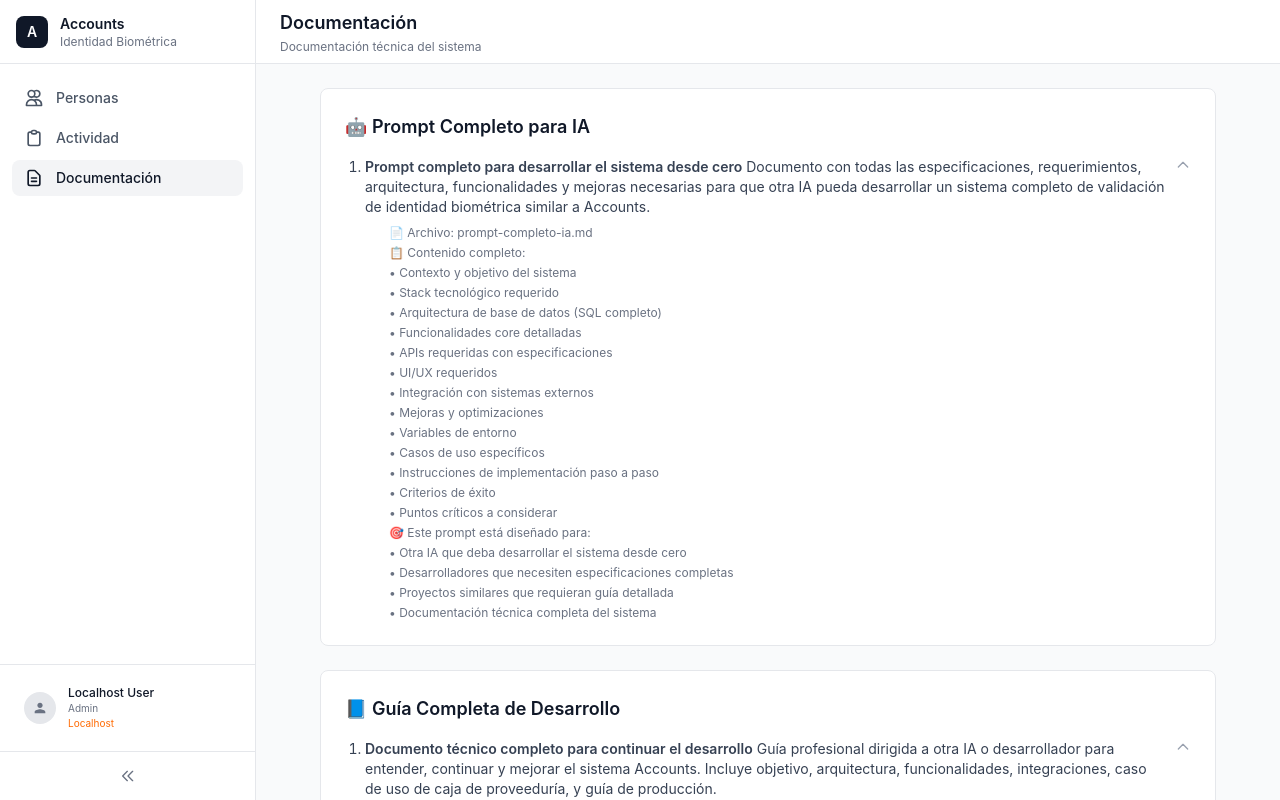
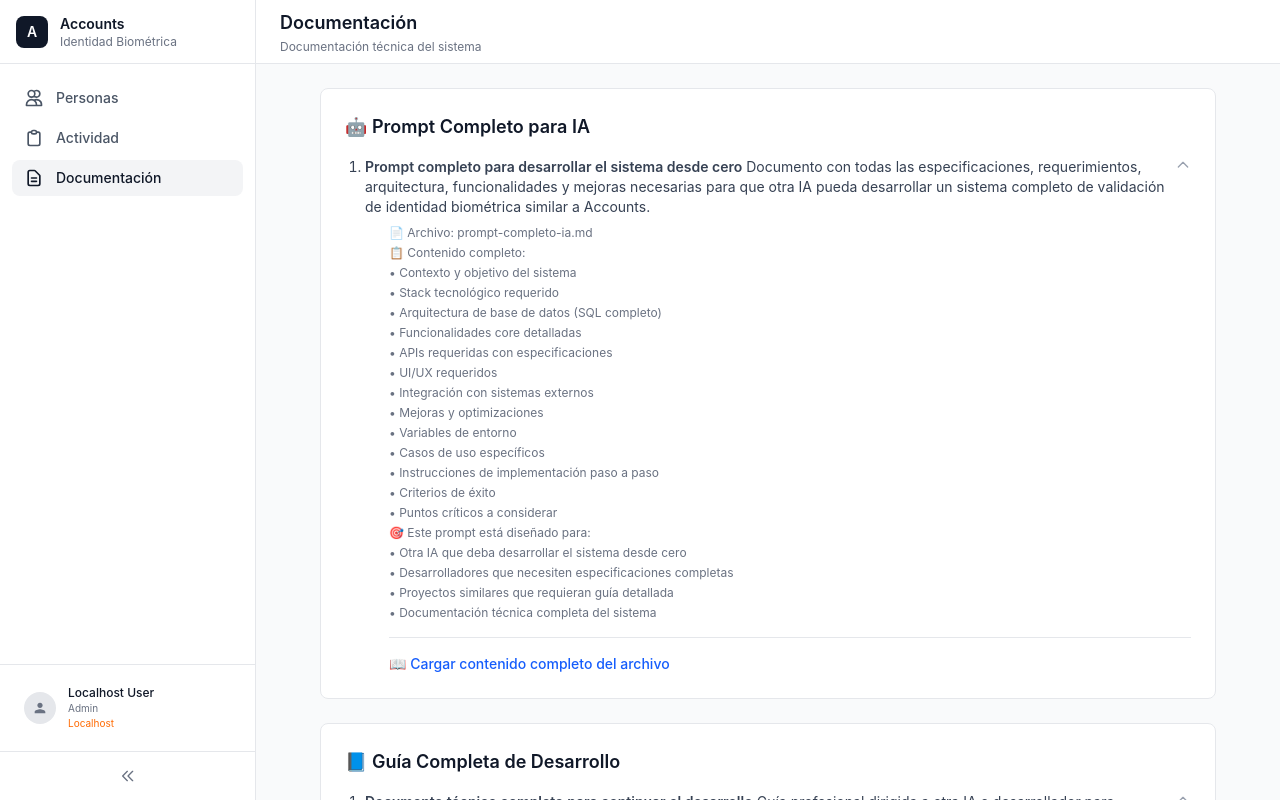
Before and after one commit to puntoindigo/accounts, a Next.js app: page /documentacion in a window 1280 px wide. Built offline with nearby package versions, Linux system fonts and the light colour scheme; no server answers.

Commit message:
feat: mostrar contenido completo de archivos markdown en documentación

```diff
--- /dev/null
+++ b/src/app/api/documentacion/[file]/route.ts
@@ -0,0 +1,39 @@
+import { NextRequest, NextResponse } from 'next/server';
+import { readFileSync } from 'fs';
+import { join } from 'path';
+
+export async function GET(
+  request: NextRequest,
+  { params }: { params: Promise<{ file: string }> }
+) {
+  const { file } = await params;
+
+  // Validar que el archivo sea seguro (solo .md)
+  if (!file.endsWith('.md')) {
+    return NextResponse.json({ error: 'Invalid file type' }, { status: 400 });
+  }
+
+  // Lista blanca de archivos permitidos
+  const allowedFiles = [
+    'prompt-completo-ia.md',
+    'guia-completa-desarrollo.md'
+  ];
+
+  if (!allowedFiles.includes(file)) {
+    return NextResponse.json({ error: 'File not allowed' }, { status: 403 });
+  }
+
+  try {
+    const filePath = join(process.cwd(), 'src', 'app', 'documentacion', file);
+    const content = readFileSync(filePath, 'utf-8');
+
+    return NextResponse.json({ content }, {
+      headers: {
+        'Content-Type': 'application/json',
+      },
+    });
+  } catch (error) {
+    console.error('Error reading file:', error);
+    return NextResponse.json({ error: 'File not found' }, { status: 404 });
+  }
+}
--- a/src/app/documentacion/page.tsx
+++ b/src/app/documentacion/page.tsx
@@ -4,9 +4,15 @@ import { useSession } from 'next-auth/react';
 import { useState, useEffect } from 'react';
 import Layout from '@/components/Layout';
 
+interface DocumentContent {
+  [key: string]: string | null;
+}
+
 export default function DocumentacionPage() {
   const { data: session, status } = useSession();
   const [collapsedDocs, setCollapsedDocs] = useState<Set<number>>(new Set());
+  const [docContents, setDocContents] = useState<DocumentContent>({});
+  const [loadingDocs, setLoadingDocs] = useState<Set<string>>(new Set());
 
   // Prevenir indexación por buscadores (meta tags adicionales)
   useEffect(() => {
@@ -59,6 +65,48 @@ export default function DocumentacionPage() {
     });
   };
 
+  const loadMarkdownContent = async (fileName: string) => {
+    // Si ya está cargado, no volver a cargar
+    if (docContents[fileName] !== undefined) {
+      return;
+    }
+
+    // Si ya está cargando, esperar
+    if (loadingDocs.has(fileName)) {
+      return;
+    }
+
+    setLoadingDocs(prev => new Set(prev).add(fileName));
+
+    try {
+      const response = await fetch(`/api/documentacion/${fileName}`);
+      if (response.ok) {
+        const data = await response.json();
+        setDocContents(prev => ({
+          ...prev,
+          [fileName]: data.content
+        }));
+      } else {
+        setDocContents(prev => ({
+          ...prev,
+          [fileName]: null
+        }));
+      }
+    } catch (error) {
+      console.error('Error loading markdown:', error);
+      setDocContents(prev => ({
+        ...prev,
+        [fileName]: null
+      }));
+    } finally {
+      setLoadingDocs(prev => {
+        const next = new Set(prev);
+        next.delete(fileName);
+        return next;
+      });
+    }
+  };
+
   if (effectiveStatus === 'loading') {
     return (
       <div className="min-h-screen bg-white flex items-center justify-center">
@@ -87,6 +135,7 @@ export default function DocumentacionPage() {
         {
           title: 'Prompt completo para desarrollar el sistema desde cero',
           description: 'Documento con todas las especificaciones, requerimientos, arquitectura, funcionalidades y mejoras necesarias para que otra IA pueda desarrollar un sistema completo de validación de identidad biométrica similar a Accounts.',
+          markdownFile: 'prompt-completo-ia.md',
           details: [
             '📄 Archivo: prompt-completo-ia.md',
             '📋 Contenido completo:',
@@ -119,6 +168,7 @@ export default function DocumentacionPage() {
         {
           title: 'Documento técnico completo para continuar el desarrollo',
           description: 'Guía profesional dirigida a otra IA o desarrollador para entender, continuar y mejorar el sistema Accounts. Incluye objetivo, arquitectura, funcionalidades, integraciones, caso de uso de caja de proveeduría, y guía de producción.',
+          markdownFile: 'guia-completa-desarrollo.md',
           details: [
             '📄 Archivo: guia-completa-desarrollo.md',
             '📋 Contenido:',
@@ -319,10 +369,15 @@ export default function DocumentacionPage() {
                         <span className="font-semibold">{item.title}</span>
                         <span className="ml-1">{item.description}</span>
                       </div>
-                      {item.details.length > 0 && (
+                      {(item.details?.length > 0 || item.markdownFile) && (
                         <button
                           type="button"
-                          onClick={() => toggleDoc(globalIndex)}
+                          onClick={() => {
+                            toggleDoc(globalIndex);
+                            if (!isCollapsed && item.markdownFile) {
+                              loadMarkdownContent(item.markdownFile);
+                            }
+                          }}
                           className="text-gray-400 hover:text-gray-600 transition"
                         >
                           <svg
@@ -336,11 +391,50 @@ export default function DocumentacionPage() {
                         </button>
                       )}
                     </div>
-                    {!isCollapsed && item.details.length > 0 && (
-                      <div className="mt-2 text-xs text-gray-500 space-y-1 ml-6">
-                        {item.details.map((detail, detailIndex) => (
-                          <p key={detailIndex}>{detail}</p>
-                        ))}
+                    {!isCollapsed && (
+                      <div className="mt-2 space-y-3 ml-6">
+                        {item.details && item.details.length > 0 && (
+                          <div className="text-xs text-gray-500 space-y-1">
+                            {item.details.map((detail, detailIndex) => (
+                              <p key={detailIndex}>{detail}</p>
+                            ))}
+                          </div>
+                        )}
+                        {item.markdownFile && (
+                          <div className="mt-4 border-t border-gray-200 pt-4">
+                            {loadingDocs.has(item.markdownFile) && (
+                              <div className="text-sm text-gray-500 italic">
+                                Cargando contenido...
+                              </div>
+                            )}
+                            {docContents[item.markdownFile] === undefined && !loadingDocs.has(item.markdownFile) && (
+                              <button
+                                type="button"
+                                onClick={() => loadMarkdownContent(item.markdownFile!)}
+                                className="text-sm text-blue-600 hover:text-blue-800 font-medium"
+                              >
+                                📖 Cargar contenido completo del archivo
+                              </button>
+                            )}
+                            {docContents[item.markdownFile] !== undefined && docContents[item.markdownFile] !== null && (
+                              <div className="mt-2">
+                                <div className="bg-gray-50 rounded-lg p-4 border border-gray-200">
+                                  <pre className="whitespace-pre-wrap font-mono text-xs text-gray-800 overflow-x-auto max-h-[600px] overflow-y-auto">
+                                    {docContents[item.markdownFile]}
+                                  </pre>
+                                </div>
+                                <div className="mt-2 text-xs text-gray-500">
+                                  📄 Contenido de {item.markdownFile}
+                                </div>
+                              </div>
+                            )}
+                            {docContents[item.markdownFile] === null && !loadingDocs.has(item.markdownFile) && (
+                              <div className="text-sm text-red-500">
+                                ❌ Error al cargar el archivo
+                              </div>
+                            )}
+                          </div>
+                        )}
                       </div>
                     )}
                   </li>
```
